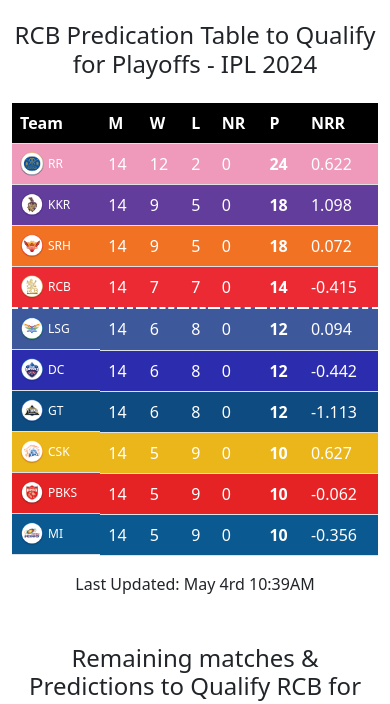
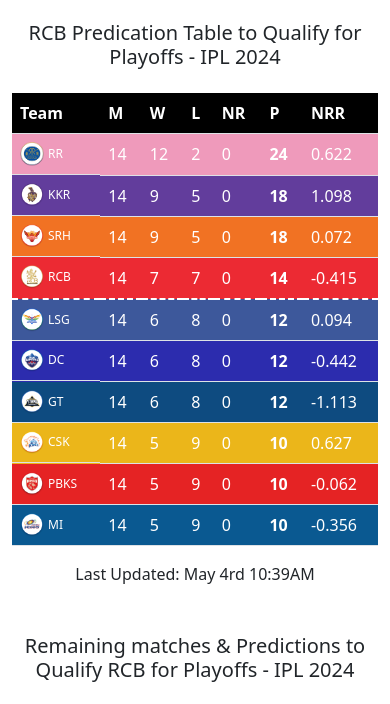
Before and after one commit to iplpredictiontable/iplpredictiontable, a plain HTML site: page index.html in a window 390 px wide. Shown: the part 69-773 px from the top of the page. Drawn offline with nearby package versions, Linux system fonts and the light colour scheme.

Commit message:
feat: h2 font size for mobile

```diff
--- a/index.html
+++ b/index.html
@@ -48,6 +48,9 @@
         display: flex;
         align-items: center;
         font-size: 0.75rem !important;
+      }
+      h2 {
+        font-size: 1.25rem
       }
     }
     .table{
```
